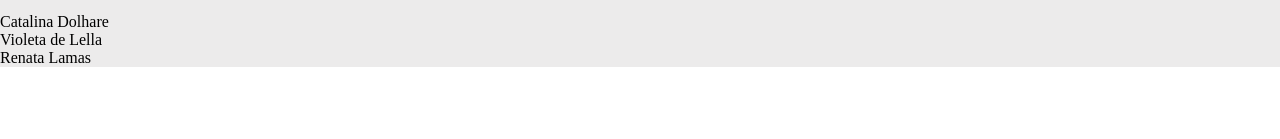
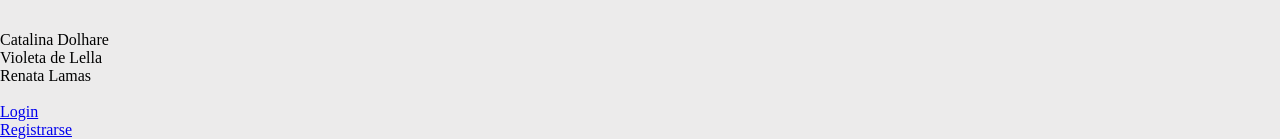
Before and after one commit to catadolhare/proyectoFinal, a plain HTML site: page index.html in a window 1280 px wide. Shown: the part 1952-2091 px from the top of the page. Before the commit the page ends 2019 px from the top, so only its background shows below. Drawn offline with nearby package versions, Linux system fonts and the light colour scheme.

Commit message:
update del index

```diff
--- a/index.html
+++ b/index.html
@@ -13,14 +13,15 @@
     <main class="container">
         <header class="encabezado">
             <section>
-                <article class="logo">
+                <figure class="logo">
                     <img src="#" alt="Logo">
-                </article>
+                </figura>
                 <nav class="buscador">
 
                 </nav>
                 <article class="opciones">
                     <ul>
+                        <li><a href="personalPlaylist.html"></a></li>
                         <li><a href="#">Login</a></li>
                         <li><a href="#">Registrarse</a></li>
                     </ul>
@@ -153,17 +154,20 @@
             </section>
         </main>
         <footer class="footer">
-            <section>
-                <article class="nuestrosNombres">
-                    <p>Catalina Dolhare</p>
-                </article>
-                <article class="nuestrosNombres">
-                    <p>Violeta de Lella</p>
-                </article>
-                <article class="nuestrosNombres">
-                    <p>Renata Lamas</p>
-                </article>
+            <section class="nuestrosNombres">
+                <ul class="nombres">
+                    <li>Catalina Dolhare</li>
+                    <li>Violeta de Lella</li>
+                    <li>Renata Lamas</li>
+                </ul>
             </section>
+            <article class="opciones">
+                <ul>
+                    <li><a href="personalPlaylist.html"></a></li>
+                    <li><a href="#">Login</a></li>
+                    <li><a href="#">Registrarse</a></li>
+                </ul>
+            </article>
         </footer>
     </main>
 </body>
```
